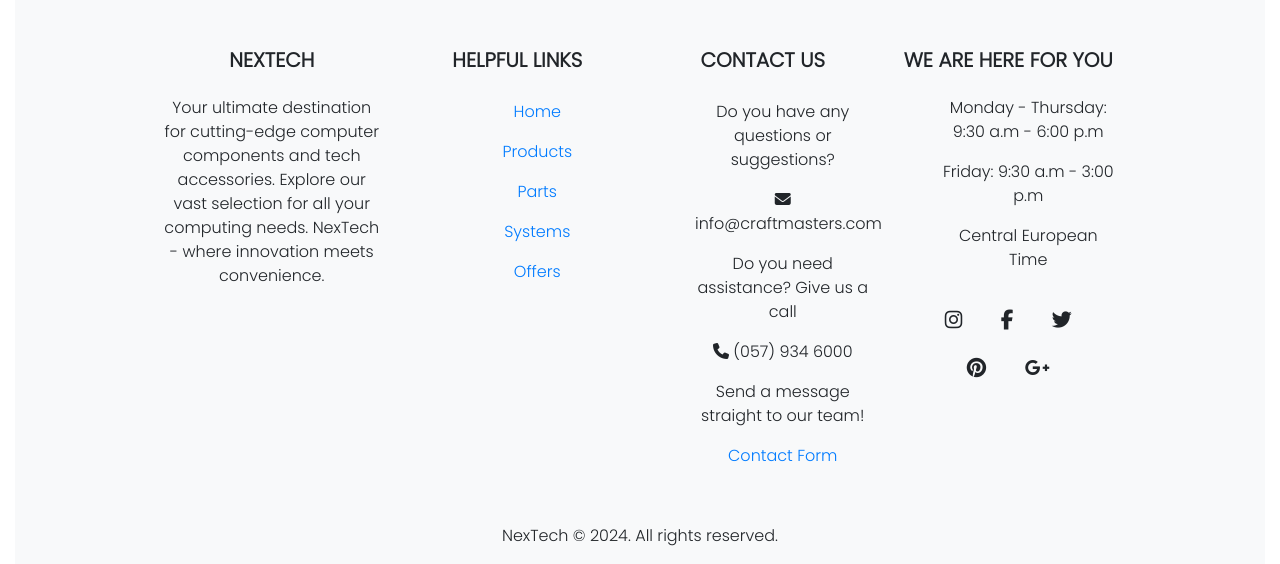
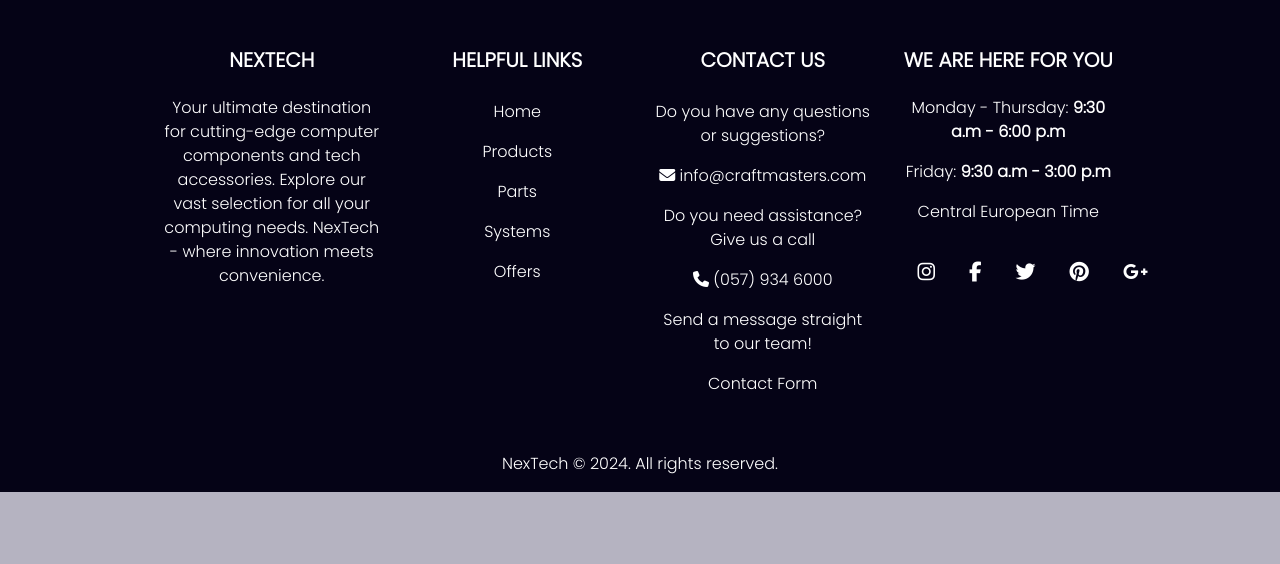
Before and after one commit to MarkD117/NexTech, a Django app: page / in a window 1280 px wide. Shown: the part 800-1364 px from the top of the page. After the commit the page ends 1292 px from the top, so only its background shows below. Run offline with Django 3.2, Linux system fonts and the light colour scheme; some libraries are stand-ins or nearby versions.

Commit message:
Add css for footer section

```diff
--- a/static/css/base.css
+++ b/static/css/base.css
@@ -86,6 +86,59 @@
     justify-content: center;
     height: 1.5rem;
     width: 1.5rem;
+}
+
+/* ------ footer ------ */
+
+footer{
+    margin-top: 40px;
+    width: 100%;
+    position: absolute;
+    bottom: 0;
+    display: contents;
+}
+
+.footer-bg {
+    background-color: #050316;
+    color: #fff;
+}
+
+.footer-link{
+    text-decoration: none;
+    color: #fff;
+}
+
+.footer-link:hover{
+    text-decoration: none;
+    color: #443dff;
+}
+
+.footer-social-links{
+    display: flex;
+    flex-direction: row;
+    justify-content: space-around;
+}
+
+.footer-social-links a {
+    color: #fff;
+}
+
+.footer-social-links a:hover {
+    color: #443dff;
+}
+
+ul.fa-ul{
+    margin-left: 0;
+}
+
+.open-hours{
+    color: #fff;
+    font-weight: 600;
+}
+
+.footer-copyright{
+    color: #fff;
+    max-width: 100%;
 }
 
 /* ------ Hero Section ------ */
```
